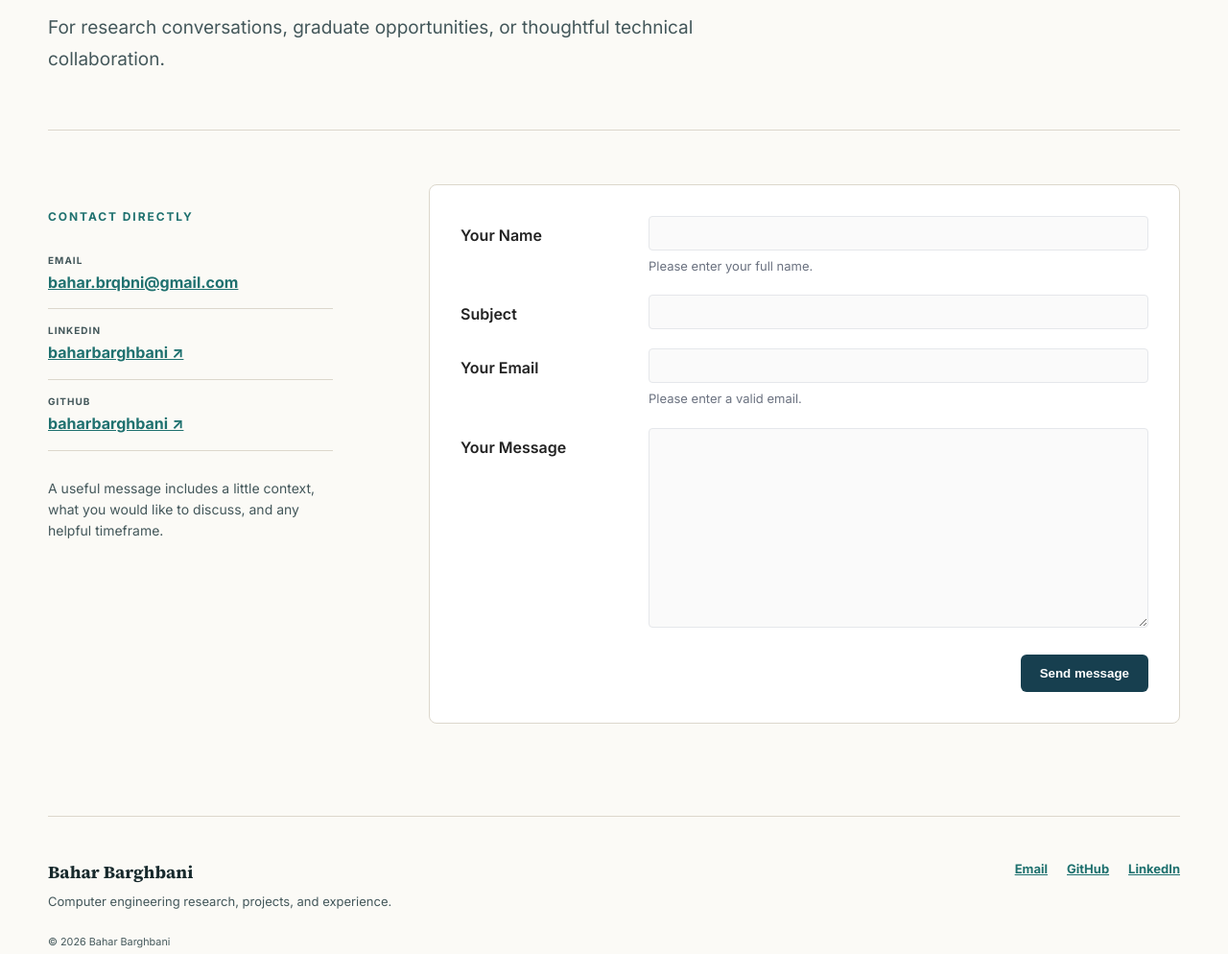
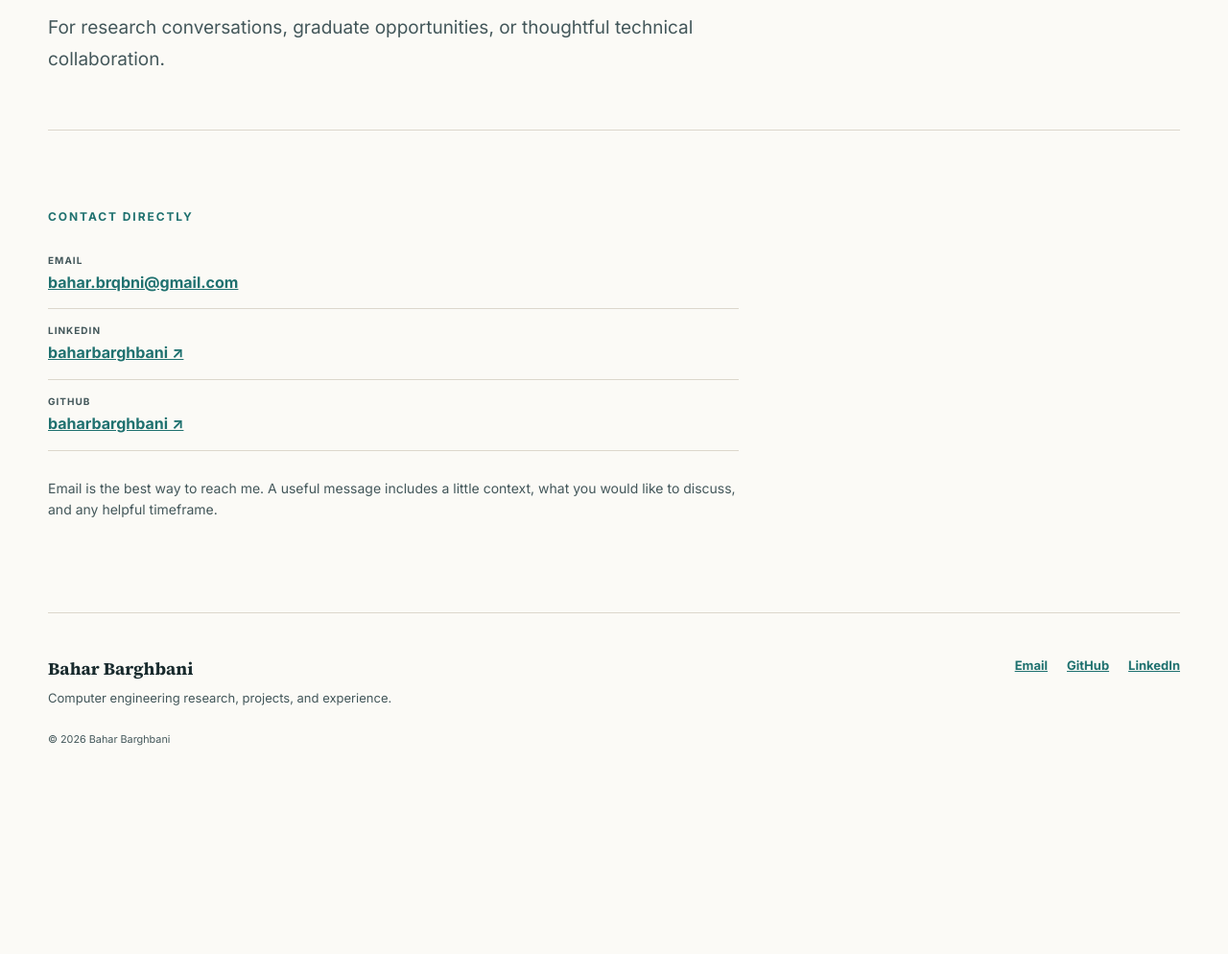
Before and after one commit to baharbarghbani/Personal-Blog, a Django app: page /contact/ in a window 1280 px wide. Shown: the part 328-1322 px from the top of the page at 96% size. After the commit the page ends 1105 px from the top, so only its background shows below. Run offline with Django 5.2, Linux system fonts and the light colour scheme; data comes from the database, SQL or seed files in the repository.

Commit message:
refactor: remove contact form

```diff
--- a/pages/forms.py
+++ /dev/null
@@ -1,22 +0,0 @@
-from django import forms
-
-
-class ContactForm(forms.Form):
-    username = forms.CharField(
-        max_length=100,
-        required=True,
-        label="Your Name",
-        help_text="Please enter your full name.",
-    )
-    subject = forms.CharField(max_length=120, required=True, label="Subject")
-    email = forms.EmailField(
-        required=True,
-        label="Your Email",
-        help_text="Please enter a valid email.",
-    )
-    message = forms.CharField(
-        max_length=5000,
-        widget=forms.Textarea,
-        required=True,
-        label="Your Message",
-    )
--- a/pages/static/pages/academic.css
+++ b/pages/static/pages/academic.css
@@ -1061,6 +1061,10 @@ h4 {
   padding: 56px 0 96px;
 }
 
+.contact-layout-direct {
+  grid-template-columns: minmax(0, 720px);
+}
+
 .contact-note {
   padding-top: 24px;
   color: var(--ink-soft);
@@ -1095,12 +1099,6 @@ h4 {
 .contact-guidance {
   margin-top: 28px;
   font-size: 14px;
-}
-
-.contact-layout .form-card {
-  width: 100%;
-  max-width: none;
-  margin: 0;
 }
 
 .comment-section-heading {
@@ -1138,9 +1136,7 @@ h4 {
   font-family: var(--serif);
 }
 
-.form-card,
-.comment-edit-card,
-.thank-you-card {
+.comment-edit-card {
   background: #fff;
 }
 
--- a/pages/static/pages/style.css
+++ b/pages/static/pages/style.css
@@ -305,53 +305,12 @@ body {
 
 } */
 
-.form-card {
-  max-width: 720px;
-  padding: 32px;
-}
-
-.form-row {
-  display: grid;
-  grid-template-columns: 180px 1fr;
-  gap: 16px;
-  align-items: start;
-  margin-bottom: 20px;
-}
-
-.form-row label {
-  font-weight: 600;
-  padding-top: 8px;
-}
-
-.form-input textarea,
-.form-input input,
-.form-input select {
-  width: 100%;
-  border-radius: 4px;
-  border: 1px solid var(--border);
-  font-size: 16px;
-  padding: 8px 16px;
-  background: #fafafa;
-}
-
-.form-input textarea{
-  min-height: 120px;
-  resize: vertical;
-}
-
 .input-wrap input:focus,
 .input-wrap textarea:focus,
 .input-wrap select:focus{
   border-color: var(--ring);
   box-shadow: 0 0 0 4px color-mix(in srgb, var(--ring) 20%, transparent);
   background: #fff;
-}
-
-.form-help{
-  display:block;
-  margin-top:6px;
-  color: var(--muted);
-  font-size: 13px;
 }
 
 .form-submit{
@@ -382,30 +341,6 @@ body {
 .form-btn:active{
   transform: translateY(1px);
 }
-
-.thank-you-card{
-  max-width: 520px;
-  padding: 32px;
-  margin: 80px auto;
-  text-align: center;
-}
-.thank-you-card h1 {
-  color: var(--ring);
-  margin-bottom: 16px;
-}
-.thank-you-card p {
-  font-size: 18px;
-  color: #555;
-  margin-bottom: 24px;
-}
-.btn-primary{
-  display: inline-block;
-  padding: 12px 20px;
-  text-decoration: none;
-  font-weight: bold;
-  transition: background-color .2s ease;
-}
-
 
 .about-me-btn{
   color: var(--ring);
--- a/pages/templates/pages/about.html
+++ b/pages/templates/pages/about.html
@@ -127,7 +127,7 @@
         {% if profile.linkedin_url %}<a href="{{ profile.linkedin_url }}" rel="noreferrer">LinkedIn</a>{% endif %}
         {% if profile.scholar_url %}<a href="{{ profile.scholar_url }}" rel="noreferrer">Google Scholar</a>{% endif %}
         {% if profile.orcid_url %}<a href="{{ profile.orcid_url }}" rel="noreferrer">ORCID</a>{% endif %}
-        <a href="{% url 'pages:contact' %}">Contact form</a>
+        <a href="{% url 'pages:contact' %}">Contact details</a>
     </div>
 </section>
 {% endblock %}
--- a/pages/templates/pages/contact.html
+++ b/pages/templates/pages/contact.html
@@ -11,7 +11,7 @@
         <p class="page-lede">For research conversations, graduate opportunities, or thoughtful technical collaboration.</p>
     </div>
 </header>
-<section class="contact-layout">
+<section class="contact-layout contact-layout-direct">
     <div class="contact-note">
         <p class="eyebrow">Contact directly</p>
         <dl class="contact-links">
@@ -31,25 +31,7 @@
                 <div><dt>ORCID</dt><dd><a href="{{ site_profile.orcid_url }}" rel="noreferrer">Research identifier ↗</a></dd></div>
             {% endif %}
         </dl>
-        <p class="contact-guidance">A useful message includes a little context, what you would like to discuss, and any helpful timeframe.</p>
-    </div>
-    <div class="container form-card">
-        <form method="POST">
-            {% csrf_token %}
-            {% for field in form %}
-                <div class="form-row">
-                    <label for="{{ field.id_for_label }}">{{ field.label }}</label>
-                    <div class="form-input">
-                        {{ field }}
-                        {% if field.help_text %}<small class="form-help">{{ field.help_text }}</small>{% endif %}
-                        {% for error in field.errors %}<div class="form-error">{{ error }}</div>{% endfor %}
-                    </div>
-                </div>
-            {% endfor %}
-            <div class="form-submit">
-                <button type="submit" class="form-btn">Send message</button>
-            </div>
-        </form>
+        <p class="contact-guidance">Email is the best way to reach me. A useful message includes a little context, what you would like to discuss, and any helpful timeframe.</p>
     </div>
 </section>
 {% endblock %}
--- a/pages/urls.py
+++ b/pages/urls.py
@@ -12,5 +12,4 @@ urlpatterns = [
     path("experience/", views.experience, name="experience"),
     path("cv/", views.download_cv, name="cv-download"),
     path("contact/", views.Contact, name='contact'),
-    path("thank_you/", views.Thankyou, name='thank-you'),
 ]
--- a/pages/views.py
+++ b/pages/views.py
@@ -1,18 +1,10 @@
-import logging
-from smtplib import SMTPException
 from pathlib import Path
 
-from django.contrib import messages
-from django.core.mail import BadHeaderError
 from django.http import FileResponse, Http404
-from django.shortcuts import get_object_or_404, redirect, render
+from django.shortcuts import get_object_or_404, render
+from django.views.decorators.http import require_GET
 
-from .emails import send_contact_email
-from .forms import ContactForm
 from .models import Experience, Profile, Project, Research
-
-
-logger = logging.getLogger(__name__)
 
 
 def HomePage(request):
@@ -115,30 +107,6 @@ def download_cv(request):
     )
 
 
+@require_GET
 def Contact(request):
-    if request.method == "POST":
-        form = ContactForm(request.POST)
-        if form.is_valid():
-            try:
-                send_contact_email(
-                    name=form.cleaned_data["username"],
-                    sender_email=form.cleaned_data["email"],
-                    subject=form.cleaned_data["subject"],
-                    message=form.cleaned_data["message"],
-                )
-            except (BadHeaderError, OSError, SMTPException):
-                logger.exception("Contact email delivery failed")
-                messages.error(
-                    request,
-                    "We could not send your message right now. Please try again later.",
-                )
-            else:
-                return redirect("pages:thank-you")
-    else:
-        form = ContactForm()
-
-    return render(request, "pages/contact.html", {"form": form})
-
-
-def Thankyou(request):
-    return render(request, "pages/thank_you.html")
+    return render(request, "pages/contact.html")
```
Also changed, not shown: PROJECT_DESIGN_GUIDE.md (+18 -55 lines), pages/emails.py (deleted, +0 -21 lines), pages/templates/pages/thank_you.html (deleted, +0 -8 lines), pages/tests.py (+19 -68 lines), personal_blog/settings.py (+0 -23 lines), README.md, pages/migrations/0003_experience_alter_profile_professional_title.py, 1 other file.
